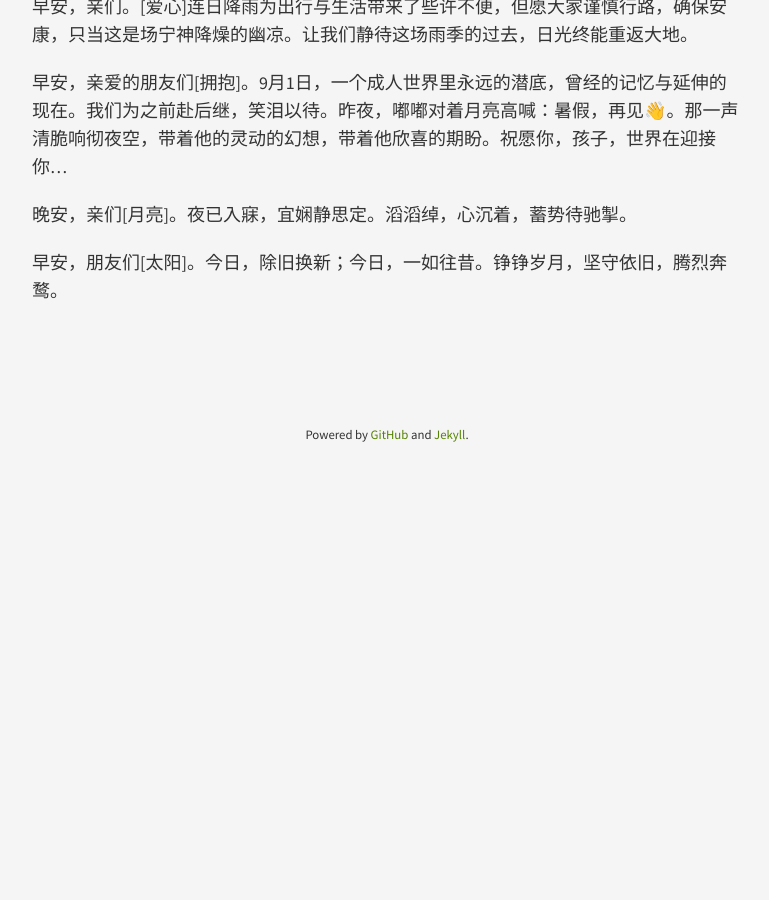
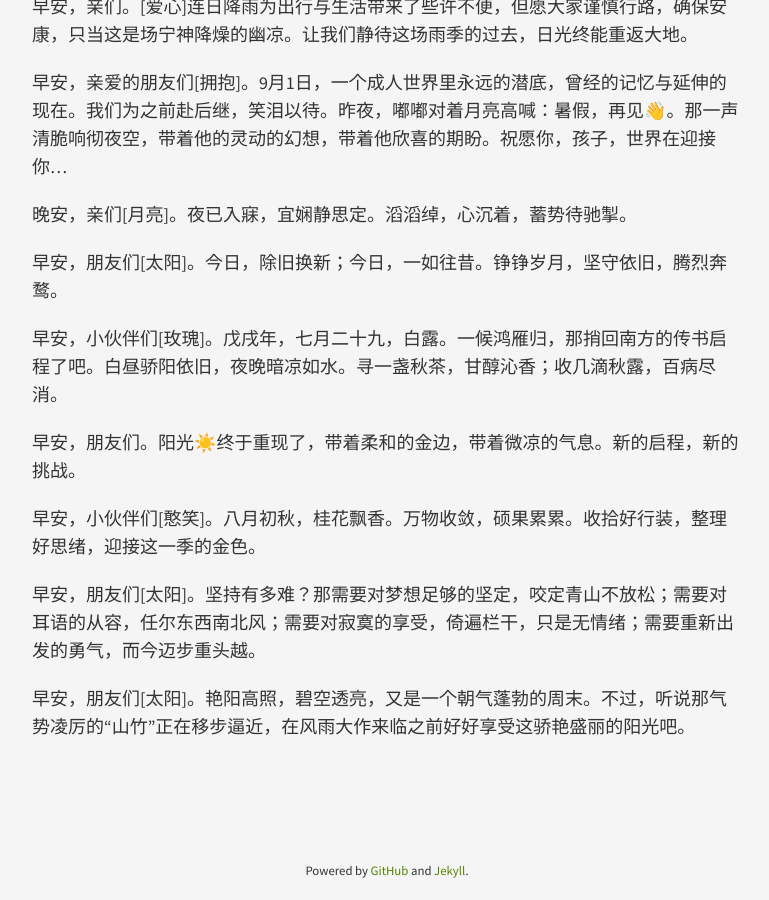
Before and after one commit to linglingji/linglingji.github.io, a Jekyll site: the page built from _posts/2018-08-20-早安问候集.md, in a window 1280 px wide and 900 px high, scrolled down 1763 px. Shown: the whole window, without its empty margins (253-1022 px from the left). Built offline with Jekyll 4.4.1, drawn with Linux system fonts in a browser that asks for light colours; before the commit the page ends 2227 px from its top, so only the background shows below that.

Commit message:
new post

```diff
--- a/_posts/2018-08-20-早安问候集.md
+++ b/_posts/2018-08-20-早安问候集.md
@@ -34,3 +34,17 @@ tags:
 晚安，亲们[月亮]。夜已入寐，宜娴静思定。滔滔绰，心沉着，蓄势待驰掣。
 
 早安，朋友们[太阳]。今日，除旧换新；今日，一如往昔。铮铮岁月，坚守依旧，腾烈奔鹜。
+
+早安，小伙伴们[玫瑰]。戊戌年，七月二十九，白露。一候鸿雁归，那捎回南方的传书启程了吧。白昼骄阳依旧，夜晚暗凉如水。寻一盏秋茶，甘醇沁香；收几滴秋露，百病尽消。
+
+早安，朋友们。阳光☀️终于重现了，带着柔和的金边，带着微凉的气息。新的启程，新的挑战。
+
+
+早安，小伙伴们[憨笑]。八月初秋，桂花飘香。万物收敛，硕果累累。收拾好行装，整理好思绪，迎接这一季的金色。
+
+
+
+早安，朋友们[太阳]。坚持有多难？那需要对梦想足够的坚定，咬定青山不放松；需要对耳语的从容，任尔东西南北风；需要对寂寞的享受，倚遍栏干，只是无情绪；需要重新出发的勇气，而今迈步重头越。
+
+
+早安，朋友们[太阳]。艳阳高照，碧空透亮，又是一个朝气蓬勃的周末。不过，听说那气势凌厉的“山竹”正在移步逼近，在风雨大作来临之前好好享受这骄艳盛丽的阳光吧。
```
Also changed, not shown: _posts/2018-09-05-疯狂牛仔.md (+8 -0 lines), _posts/2018-09-11-和嘟嘟学唱歌.md (added, +20 -0 lines), _posts/2018-09-14-坏习惯.md (added, +26 -0 lines), _posts/2018-10-06-带着孩子去旅行.md (added, +33 -0 lines).
